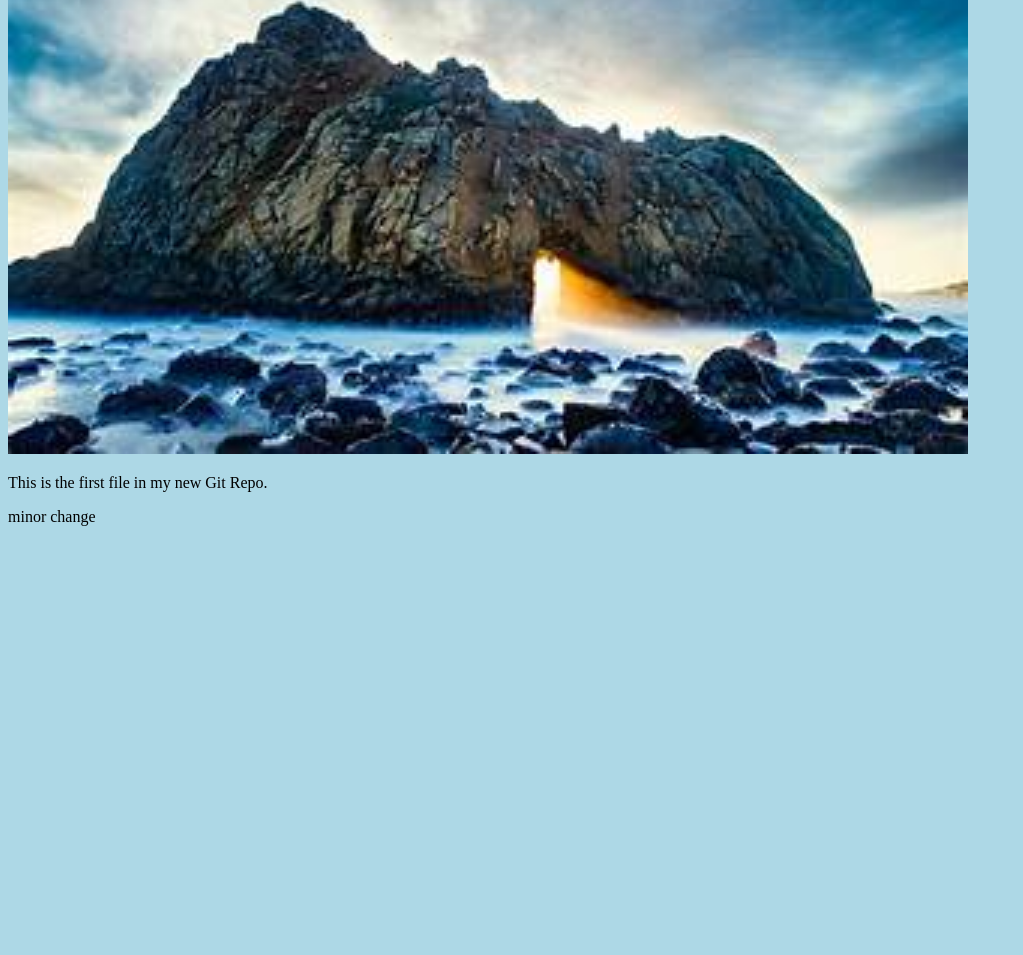
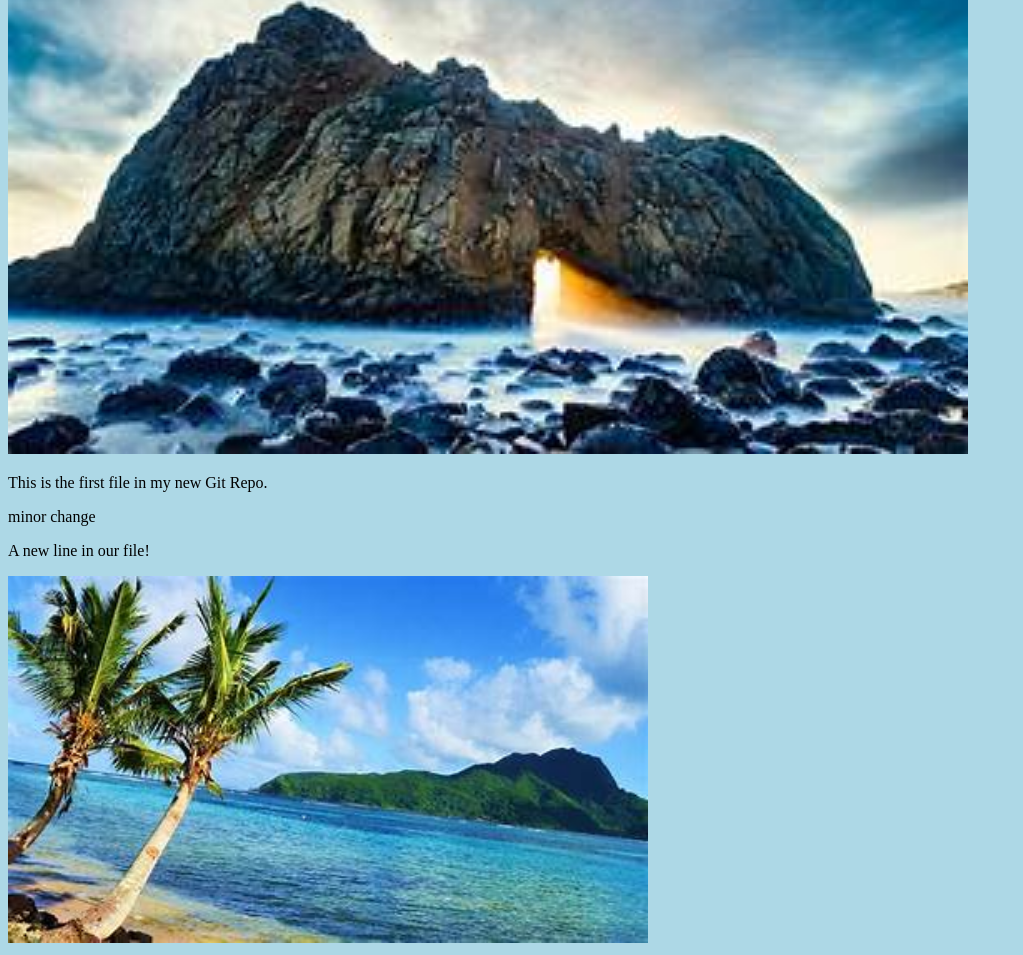
Before and after one commit to Manpreetkaur0097/hello-world, a plain HTML site: page index.html in a window 1280 px wide. Shown: the part 166-1121 px from the top of the page, without its empty margins (0-1023 px from the left). Before the commit the page ends 800 px from the top, so only its background shows below. Drawn offline with Linux system fonts and the light colour scheme.

Commit message:
added new image

```diff
--- a/index.html
+++ b/index.html
@@ -10,6 +10,9 @@
 <div><img src="th.jpg" alt="Hello World from Space" style="width:100%;max-width:960px"></div>
 <p>This is the first file in my new Git Repo.</p>
 <p>minor change</p>
+<p>A new line in our file!</p>
+<div><img src="ith.jpg" alt="Hello Git" style="width:100%;max-width:640px"></div>
+
 
 </body>
 </html>
```
Also changed, not shown: ith.jpg (added).
